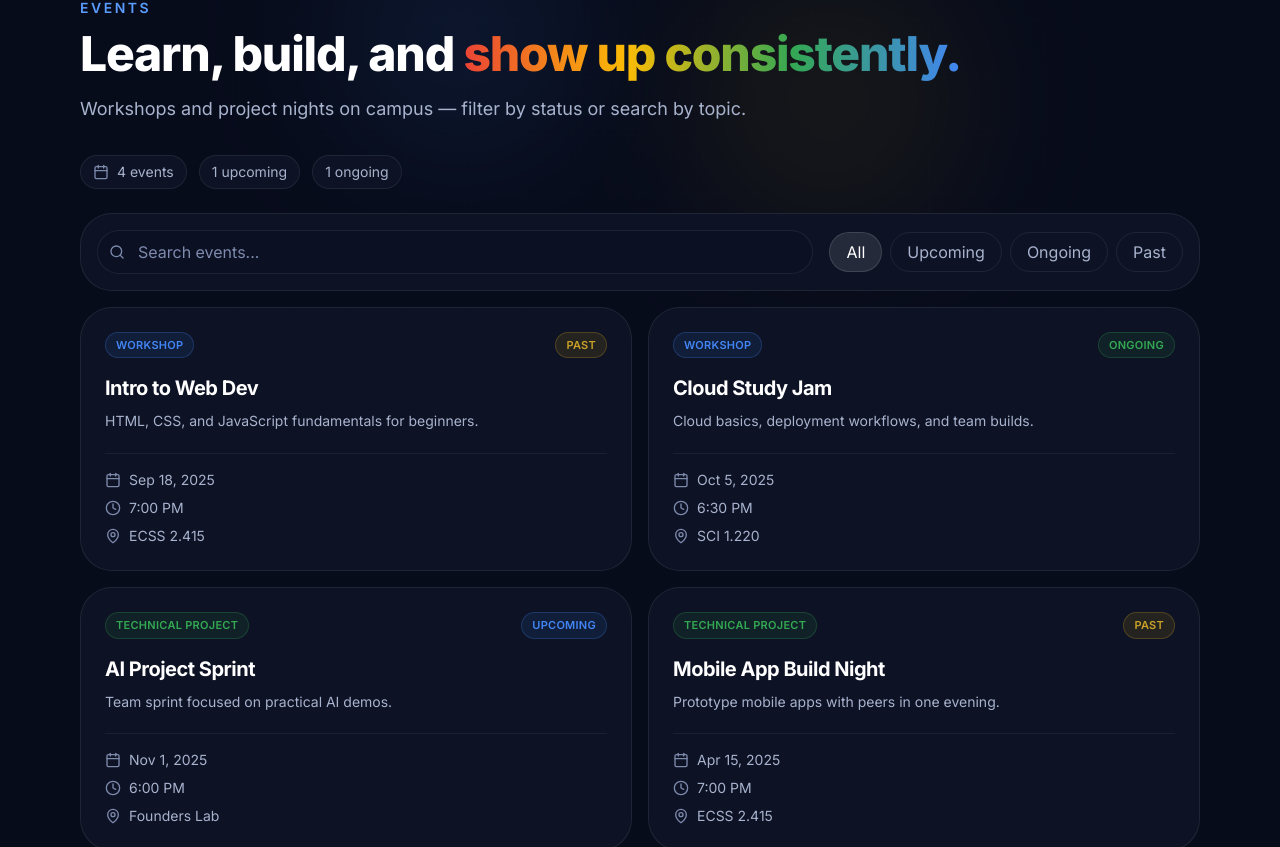
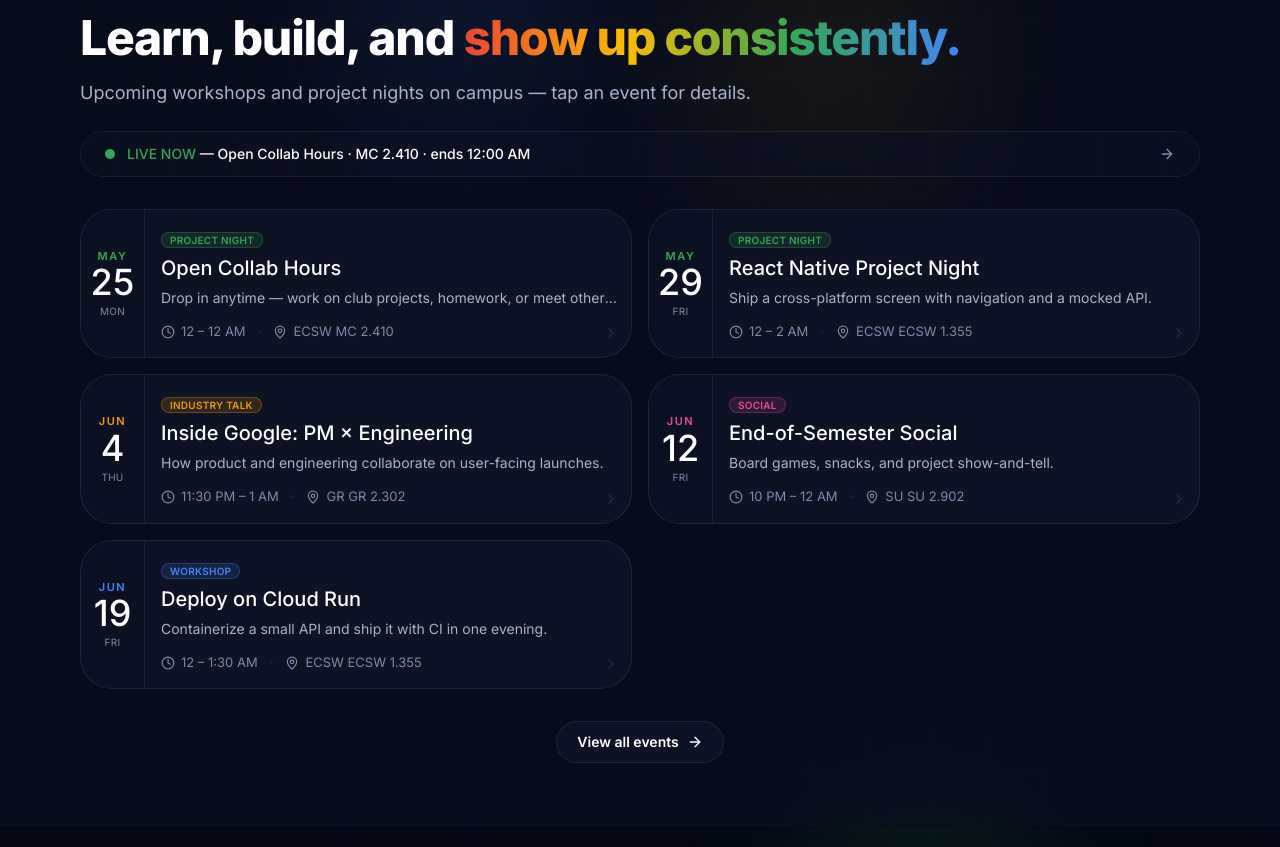
Before and after one commit to awesomness560/gdsc-website-main, a React (Vite) app: page / in a window 1280 px wide. Shown: the part 1025-1872 px from the top of the page. Built offline with nearby package versions, Linux system fonts and the light colour scheme.

Commit message:
Added live now event tester and updated home page

```diff
--- /dev/null
+++ b/src/components/sections/events/HomeEventsSection.tsx
@@ -0,0 +1,77 @@
+import { Link } from '@tanstack/react-router'
+import { ArrowRight } from 'lucide-react'
+import { useMemo } from 'react'
+import type { ClubEventDetail } from '#/types/events'
+import type { SectionCopy } from '#/types/landing'
+import { getLiveEvent, splitEventsByTime } from '#/lib/events'
+import { EventListCard } from '#/components/sections/events/EventListCard'
+import { LiveNowStrip } from '#/components/sections/events/LiveNowStrip'
+import { SectionHeading } from '#/components/ui/SectionHeading'
+
+type HomeEventsSectionProps = SectionCopy & {
+  events: ClubEventDetail[]
+  previewLimit?: number
+}
+
+const emptySearch = {}
+
+export function HomeEventsSection({
+  kicker,
+  title,
+  titleGradient,
+  subtitle,
+  events,
+  previewLimit = 6,
+}: HomeEventsSectionProps) {
+  const liveEvent = useMemo(() => getLiveEvent(events), [events])
+
+  const upcoming = useMemo(() => {
+    const { upcoming: list } = splitEventsByTime(events)
+    return list.slice(0, previewLimit)
+  }, [events, previewLimit])
+
+  return (
+    <section
+      id="events"
+      className="border-t border-border-subtle bg-bg-elevated/60 py-12 sm:py-16"
+    >
+      <div className="mx-auto max-w-6xl px-4">
+        <SectionHeading
+          kicker={kicker}
+          title={title}
+          titleGradient={titleGradient}
+          subtitle={subtitle}
+        />
+
+        {liveEvent ? (
+          <div className="mt-6 overflow-hidden rounded-2xl border border-border-default">
+            <LiveNowStrip event={liveEvent} search={emptySearch} />
+          </div>
+        ) : null}
+
+        {upcoming.length > 0 ? (
+          <div className="mt-8 grid grid-cols-1 gap-4 md:grid-cols-2 min-[1400px]:grid-cols-3">
+            {upcoming.map((event) => (
+              <EventListCard key={event.id} event={event} search={emptySearch} />
+            ))}
+          </div>
+        ) : (
+          <p className="mt-8 rounded-2xl border border-dashed border-border-default bg-surface/50 px-4 py-10 text-center text-sm text-fg-secondary">
+            No upcoming events right now.
+          </p>
+        )}
+
+        <div className="mt-8 flex justify-center">
+          <Link
+            to="/events"
+            preload="intent"
+            className="inline-flex items-center gap-2 rounded-2xl border border-border-default bg-surface px-5 py-2.5 text-sm font-semibold text-fg transition-colors hover:border-border-strong hover:bg-surface-raised"
+          >
+            View all events
+            <ArrowRight className="h-4 w-4" />
+          </Link>
+        </div>
+      </div>
+    </section>
+  )
+}
--- a/src/components/sections/events/LiveNowStrip.tsx
+++ b/src/components/sections/events/LiveNowStrip.tsx
@@ -17,7 +17,7 @@ export function LiveNowStrip({ event, search, compact }: LiveNowStripProps) {
       to="/events/$slug"
       params={{ slug: event.slug }}
       search={search}
-      className="group flex items-center gap-3 border-y border-border-default bg-surface/60 px-4 py-3 transition-colors hover:border-border-strong hover:bg-surface sm:px-6"
+      className="group flex items-center gap-3 bg-surface/60 px-4 py-3 transition-colors hover:bg-surface-raised sm:px-6"
     >
       <span className="relative flex h-2.5 w-2.5 shrink-0">
         <span className="absolute inline-flex h-full w-full animate-ping rounded-full bg-google-green opacity-60" />
--- a/src/components/sections/events/index.ts
+++ b/src/components/sections/events/index.ts
@@ -1,6 +1,6 @@
 export { EventCard } from '#/components/sections/events/EventCard'
 export { EventCompactRow } from '#/components/sections/events/EventCompactRow'
-export { EventsSection } from '#/components/sections/events/EventsSection'
+export { HomeEventsSection } from '#/components/sections/events/HomeEventsSection'
 export { EventsPageHero } from '#/components/sections/events/EventsPageHero'
 export { LiveNowStrip } from '#/components/sections/events/LiveNowStrip'
 export { EventCategoryChips } from '#/components/sections/events/EventCategoryChips'
--- a/src/components/sections/index.ts
+++ b/src/components/sections/index.ts
@@ -1,4 +1,4 @@
 export { HeroSection } from '#/components/sections/hero/HeroSection'
 export { StatsSection } from '#/components/sections/stats/StatsSection'
-export { EventsSection } from '#/components/sections/events/EventsSection'
+export { HomeEventsSection } from '#/components/sections/events/HomeEventsSection'
 export { ProgramsSection } from '#/components/sections/programs/ProgramsSection'
--- a/src/data/dummy-events.ts
+++ b/src/data/dummy-events.ts
@@ -1,5 +1,6 @@
 import type { ClubEventDetail, EventsPageData } from '#/types/events'
 import { dummyEventTypes, getEventTypeById } from '#/data/event-types'
+import { getDevLiveEventWindow } from '#/lib/live-event-window'
 
 type EventDraft = Omit<ClubEventDetail, 'category'>
 
@@ -10,7 +11,30 @@ function withCategory(event: EventDraft): ClubEventDetail {
   }
 }
 
+const liveWindow = getDevLiveEventWindow()
+
 const eventDrafts: EventDraft[] = [
+  {
+    id: 'open-collab-hours',
+    slug: 'open-collab-hours',
+    title: 'Open Collab Hours',
+    shortBlurb: 'Drop in anytime — work on club projects, homework, or meet other builders.',
+    descriptionParagraphs: [
+      'Our collaboration space stays open for the semester. Stop by for help with workshops, project teams, or just to cowork with other GDSC members.',
+    ],
+    categoryId: 'type-project-night',
+    startsAt: liveWindow.startsAt,
+    endsAt: liveWindow.endsAt,
+    location: {
+      room: 'MC 2.410',
+      building: 'ECSW',
+      buildingFullName: 'Engineering and Computer Science West',
+      mapUrl: 'https://maps.google.com/?q=UT+Dallas+ECSW',
+    },
+    registration: { state: 'walk-in' },
+    presenters: [],
+    resources: [],
+  },
   {
     id: 'intro-to-rag',
     slug: 'intro-to-rag',
--- a/src/data/dummy-landing.ts
+++ b/src/data/dummy-landing.ts
@@ -29,51 +29,8 @@ export const dummyLandingData = {
     kicker: 'Events',
     title: 'Learn, build, and',
     titleGradient: 'show up consistently.',
-    subtitle:
-      'Workshops and project nights on campus — filter by status or search by topic.',
+    subtitle: 'Upcoming workshops and project nights on campus — tap an event for details.',
   },
-  events: [
-    {
-      id: 'intro-web-dev',
-      title: 'Intro to Web Dev',
-      type: 'Workshop',
-      status: 'Past',
-      date: 'Sep 18, 2025',
-      time: '7:00 PM',
-      location: 'ECSS 2.415',
-      description: 'HTML, CSS, and JavaScript fundamentals for beginners.',
-    },
-    {
-      id: 'cloud-study-jam',
-      title: 'Cloud Study Jam',
-      type: 'Workshop',
-      status: 'Ongoing',
-      date: 'Oct 5, 2025',
-      time: '6:30 PM',
-      location: 'SCI 1.220',
-      description: 'Cloud basics, deployment workflows, and team builds.',
-    },
-    {
-      id: 'ai-project-sprint',
-      title: 'AI Project Sprint',
-      type: 'Technical Project',
-      status: 'Upcoming',
-      date: 'Nov 1, 2025',
-      time: '6:00 PM',
-      location: 'Founders Lab',
-      description: 'Team sprint focused on practical AI demos.',
-    },
-    {
-      id: 'mobile-build-night',
-      title: 'Mobile App Build Night',
-      type: 'Technical Project',
-      status: 'Past',
-      date: 'Apr 15, 2025',
-      time: '7:00 PM',
-      location: 'ECSS 2.415',
-      description: 'Prototype mobile apps with peers in one evening.',
-    },
-  ],
   programsSection: {
     kicker: 'Programs',
     title: 'Two ways to',
--- /dev/null
+++ b/src/lib/live-event-window.ts
@@ -0,0 +1,14 @@
+/** Dev/dummy window: started recently, ends one year out — keeps LIVE NOW testable. */
+export function getDevLiveEventWindow() {
+  const start = new Date()
+  start.setMinutes(0, 0, 0)
+  start.setHours(start.getHours() - 1)
+
+  const end = new Date(start)
+  end.setFullYear(end.getFullYear() + 1)
+
+  return {
+    startsAt: start.toISOString(),
+    endsAt: end.toISOString(),
+  }
+}
--- a/src/routes/events/route.tsx
+++ b/src/routes/events/route.tsx
@@ -83,9 +83,13 @@ function EventsLayout() {
   return (
     <main>
       <EventsPageHero {...hero} />
-      {liveEvent ? <LiveNowStrip event={liveEvent} search={search} compact={isMobile} /> : null}
 
       <div className="mx-auto max-w-6xl space-y-4 px-4 pb-6">
+        {liveEvent ? (
+          <div className="overflow-hidden rounded-2xl border border-border-default">
+            <LiveNowStrip event={liveEvent} search={search} compact={isMobile} />
+          </div>
+        ) : null}
         <EventCategoryChips
           eventTypes={eventTypes}
           active={activeCategories}
--- a/src/routes/index.tsx
+++ b/src/routes/index.tsx
@@ -1,9 +1,8 @@
 import { createFileRoute } from '@tanstack/react-router'
-import { useMemo, useState } from 'react'
+import { dummyEventsData } from '#/data/dummy-events'
 import { dummyLandingData } from '#/data/dummy-landing'
-import type { EventStatusFilter } from '#/types/landing'
 import {
-  EventsSection,
+  HomeEventsSection,
   HeroSection,
   ProgramsSection,
   StatsSection,
@@ -12,48 +11,14 @@ import {
 export const Route = createFileRoute('/')({ component: Home })
 
 function Home() {
-  const { hero, stats, eventsSection, events, programsSection, programs } =
-    dummyLandingData
-
-  const [search, setSearch] = useState('')
-  const [statusFilter, setStatusFilter] = useState<EventStatusFilter>('All')
-
-  const filteredEvents = useMemo(() => {
-    const query = search.trim().toLowerCase()
-    return events.filter((event) => {
-      const matchesSearch =
-        query.length === 0 ||
-        [event.title, event.type, event.description, event.location].some(
-          (field) => field.toLowerCase().includes(query),
-        )
-      const matchesStatus =
-        statusFilter === 'All' ? true : event.status === statusFilter
-      return matchesSearch && matchesStatus
-    })
-  }, [events, search, statusFilter])
-
-  const eventSummary = useMemo(
-    () => ({
-      total: events.length,
-      upcoming: events.filter((e) => e.status === 'Upcoming').length,
-      ongoing: events.filter((e) => e.status === 'Ongoing').length,
-    }),
-    [events],
-  )
+  const { hero, stats, eventsSection, programsSection, programs } = dummyLandingData
+  const { events } = dummyEventsData
 
   return (
     <main>
       <HeroSection {...hero} />
       <StatsSection stats={stats} />
-      <EventsSection
-        {...eventsSection}
-        events={filteredEvents}
-        search={search}
-        statusFilter={statusFilter}
-        onSearchChange={setSearch}
-        onStatusFilterChange={setStatusFilter}
-        summary={eventSummary}
-      />
+      <HomeEventsSection {...eventsSection} events={events} />
       <ProgramsSection {...programsSection} programs={programs} />
     </main>
   )
--- a/src/types/index.ts
+++ b/src/types/index.ts
@@ -47,12 +47,7 @@ export type {
 } from '#/types/events'
 
 export type {
-  ClubEvent,
   CtaLink,
-  EventStatus,
-  EventStatusFilter,
-  EventSummary,
-  EventType,
   GoogleAccent,
   HeroContent,
   HeroMetaIcon,
```
Also changed, not shown: src/types/landing.ts (+0 -25 lines).
